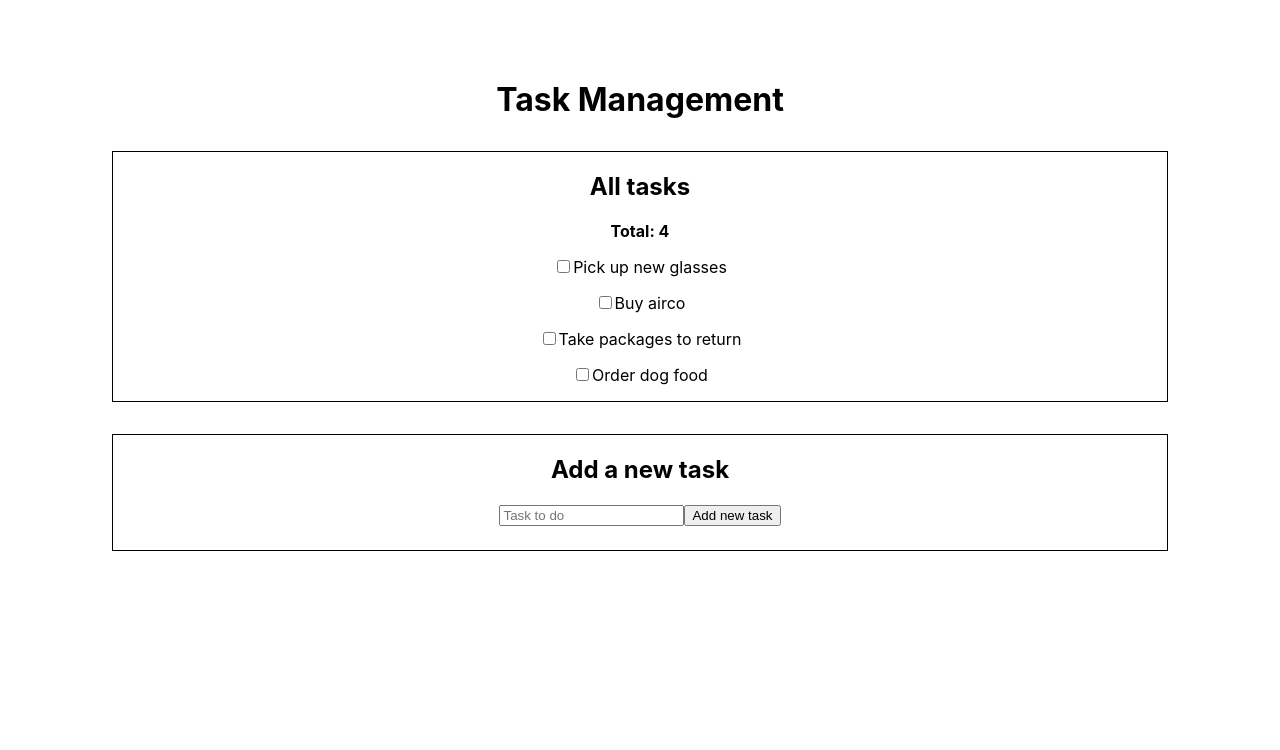
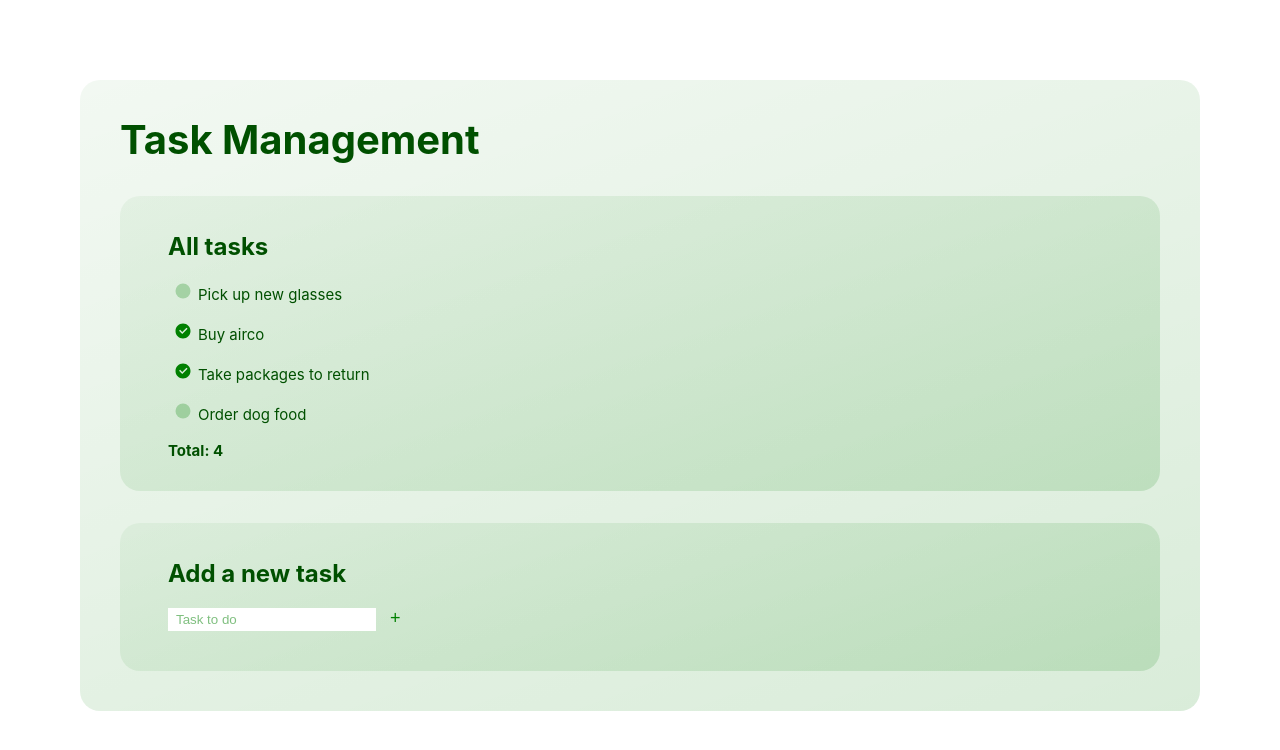
Before and after one commit to Miriamvdb/task-management-60, a React (Create React App) app: page / in a window 1280 px wide. Shown: the top 750 px of the page. Built offline with nearby package versions, Linux system fonts and the light colour scheme.

Commit message:
Feature 1: Button checked/unchecked + CSS

```diff
--- a/package.json
+++ b/package.json
@@ -9,6 +9,7 @@
     "@testing-library/user-event": "^13.5.0",
     "react": "^18.2.0",
     "react-dom": "^18.2.0",
+    "react-icons": "^4.4.0",
     "react-redux": "^8.0.2",
     "react-scripts": "5.0.1",
     "web-vitals": "^2.1.4"
--- a/src/App.css
+++ b/src/App.css
@@ -1,39 +1,16 @@
 .App {
   margin: 5rem;
-  text-align: center;
+  color: rgb(0, 80, 0);
+  text-align: left;
+  border-radius: 20px;
+  background-image: linear-gradient(
+    160deg,
+    rgba(0, 128, 0, 0.05),
+    rgba(0, 128, 0, 0.15)
+  );
+  padding: 0.5rem;
 }
 
-.App-logo {
-  height: 40vmin;
-  pointer-events: none;
+p {
+  font-size: 15px;
 }
-
-@media (prefers-reduced-motion: no-preference) {
-  .App-logo {
-    animation: App-logo-spin infinite 20s linear;
-  }
-}
-
-.App-header {
-  background-color: #282c34;
-  min-height: 100vh;
-  display: flex;
-  flex-direction: column;
-  align-items: center;
-  justify-content: center;
-  font-size: calc(10px + 2vmin);
-  color: white;
-}
-
-.App-link {
-  color: #61dafb;
-}
-
-@keyframes App-logo-spin {
-  from {
-    transform: rotate(0deg);
-  }
-  to {
-    transform: rotate(360deg);
-  }
-}
--- a/src/App.js
+++ b/src/App.js
@@ -5,7 +5,7 @@ import TaskList from "./components/TaskList";
 function App() {
   return (
     <div className="App">
-      <h1>Task Management</h1>
+      <h1 style={{ paddingLeft: "2rem", fontSize: 40 }}>Task Management</h1>
       <TaskList />
       <AddNewTask />
     </div>
--- a/src/components/AddNewTask.css
+++ b/src/components/AddNewTask.css
@@ -1,8 +1,34 @@
 .container-addnewtask {
   margin: 2rem;
-  border: 1px solid black;
+  border-radius: 20px;
+  background-image: linear-gradient(
+    160deg,
+    rgba(0, 128, 0, 0.05),
+    rgba(0, 128, 0, 0.15)
+  );
+  padding: 1rem 3rem;
 }
 
 form {
   margin-bottom: 1.5rem;
 }
+
+.input-addnewtask {
+  margin-right: 0.5rem;
+  border: none;
+  padding: 0.25rem 0.5rem;
+  width: 12rem;
+  color: rgb(0, 80, 0);
+}
+
+.input-addnewtask::placeholder {
+  color: rgba(0, 128, 0, 0.5);
+}
+
+.button-addnewtask {
+  border: none;
+  border-radius: 20px;
+  background-color: transparent;
+  color: green;
+  font-size: 18px;
+}
--- a/src/components/AddNewTask.js
+++ b/src/components/AddNewTask.js
@@ -6,14 +6,9 @@ import "./AddNewTask.css";
 
 const AddNewTask = () => {
   const [task, setTask] = useState("");
-
-  const dispatch = useDispatch();
-
   const allTasks = useSelector(selectAllTasks);
   const maxTasks = useSelector(selectMaxTasks);
-
-  console.log(maxTasks);
-  console.log(allTasks.length);
+  const dispatch = useDispatch();
 
   const submitTask = (event) => {
     event.preventDefault();
@@ -30,12 +25,15 @@ const AddNewTask = () => {
         <form onSubmit={submitTask}>
           <h2>Add a new task</h2>
           <input
+            className="input-addnewtask"
             type="text"
             value={task}
             onChange={(event) => setTask(event.target.value)}
             placeholder="Task to do"
           />
-          <button type="submit">Add new task</button>
+          <button className="button-addnewtask" type="submit">
+            +
+          </button>
         </form>
       ) : (
         <p>It's not possible to add more tasks</p>
--- a/src/components/TaskList.css
+++ b/src/components/TaskList.css
@@ -1,4 +1,16 @@
 .container-tasklist {
   margin: 2rem;
-  border: 1px solid black;
+  border-radius: 20px;
+  background-image: linear-gradient(
+    160deg,
+    rgba(0, 128, 0, 0.05),
+    rgba(0, 128, 0, 0.15)
+  );
+  padding: 1rem 3rem;
 }
+
+.button-checkbox {
+  border: none;
+  background-color: transparent;
+  font-size: 18px;
+}
--- a/src/components/TaskList.js
+++ b/src/components/TaskList.js
@@ -1,27 +1,42 @@
-import { useSelector } from "react-redux";
+// import { useState } from "react";
+import { useDispatch, useSelector } from "react-redux";
 import { selectAllTasks } from "../store/taskApp/selectors";
+import { checkTask } from "../store/taskApp/slice";
+import {
+  RiCheckboxBlankCircleFill,
+  RiCheckboxCircleFill,
+} from "react-icons/ri";
 import "./TaskList.css";
 
 const TaskList = () => {
   const allTasks = useSelector(selectAllTasks);
+  const dispatch = useDispatch();
 
   return (
     <div className="container-tasklist">
       <h2>All tasks</h2>
-      <p>
-        <b>Total: {allTasks.length}</b>
-      </p>
-      {allTasks.map((task) => {
+      {allTasks.map((task, index) => {
         return (
-          <p key={task.id}>
-            <input
-              type="checkbox"
-              // checked={task.completed ? true : false}
-            />
+          <p key={index}>
+            <button
+              className="button-checkbox"
+              onClick={() => dispatch(checkTask(index))}
+            >
+              {task.completed ? (
+                <RiCheckboxBlankCircleFill
+                  style={{ color: "green", opacity: "25%" }}
+                />
+              ) : (
+                <RiCheckboxCircleFill style={{ color: "green" }} />
+              )}
+            </button>
             {task.task}
           </p>
         );
       })}
+      <p>
+        <b>Total: {allTasks.length}</b>
+      </p>
     </div>
   );
 };
--- a/src/store/taskApp/slice.js
+++ b/src/store/taskApp/slice.js
@@ -17,10 +17,15 @@ export const taskAppSlice = createSlice({
   reducers: {
     addNewTask: (state, action) => {
       console.log("Reducer addNewTask", action);
-      state.tasks.push({ ...action.payload, id: state.tasks.length + 1 });
+      state.tasks.push({ id: state.tasks.length + 1, ...action.payload });
+    },
+    checkTask: (state, action) => {
+      console.log("Reducer checkTask", action);
+      const index = action.payload;
+      state.tasks[index].completed = !state.tasks[index].completed;
     },
   },
 });
 
-export const { addNewTask } = taskAppSlice.actions;
+export const { addNewTask, checkTask } = taskAppSlice.actions;
 export default taskAppSlice.reducer;
```
Also changed, not shown: 1 other file (tests, documents, lock files or other folders).
